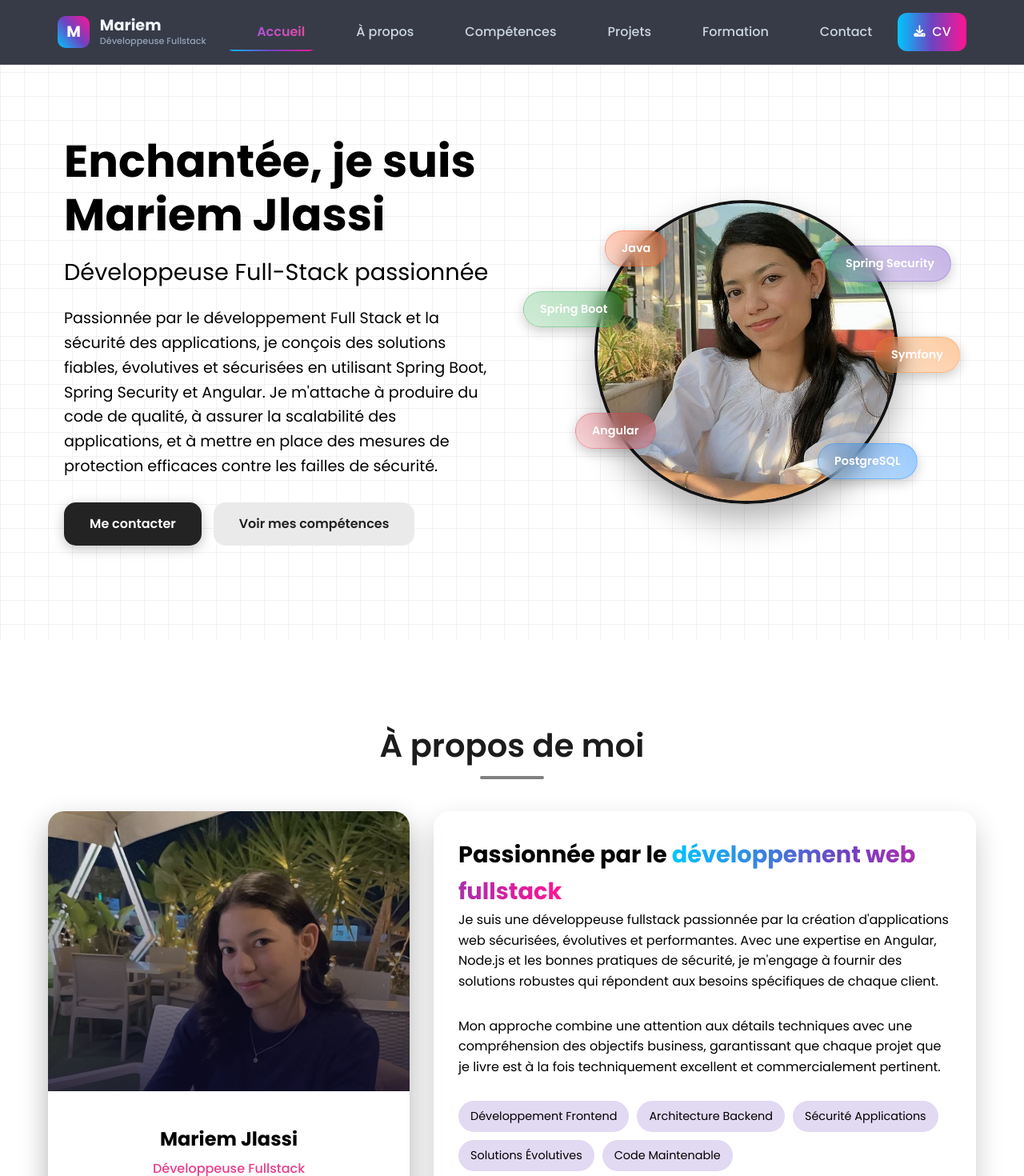
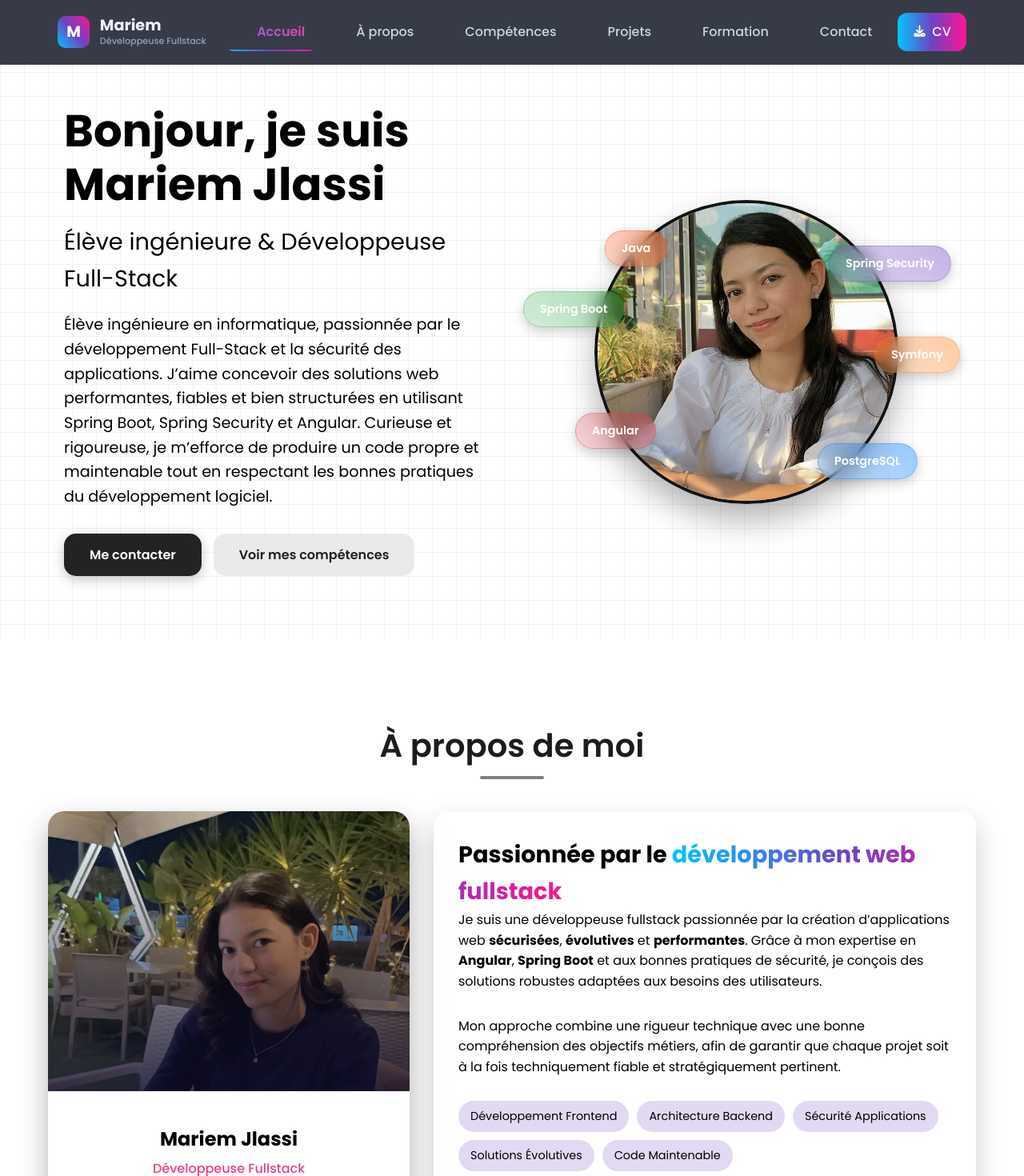
Before and after one commit to Mariemjlassi/MyPortfolio, an Angular app: page / in a window 1280 px wide. Shown: the top 1470 px of the page at 80% size. Built offline with nearby package versions, Linux system fonts and the light colour scheme.

Commit message:
portfolio

```diff
--- a/src/app/components/about/about.component.css
+++ b/src/app/components/about/about.component.css
@@ -113,8 +113,10 @@
 
 .code-line {
   line-height: 1.5;
-  white-space: pre;
+  white-space: pre-wrap; /* permet le retour à la ligne */
+  word-break: break-word; /* casse les mots trop longs */
 }
+
 
 .keyword { color: #569cd6; }
 .variable { color: #9cdcfe; }
--- a/src/app/components/about/about.component.html
+++ b/src/app/components/about/about.component.html
@@ -48,17 +48,17 @@
   </div>
 
   <div class="code-line">
-    &nbsp;&nbsp;<span class="property">location</span>:
+    &nbsp;&nbsp;<span class="property">localisation</span>:
     <span class="string">"{{ profileData.location }}"</span>,
   </div>
 
   <div class="code-line">
-    &nbsp;&nbsp;<span class="property">specialté</span>:
+    &nbsp;&nbsp;<span class="property">spécialté</span>:
     <span class="string">"Développement des systèmes d'information"</span>,
   </div>
 
   <div class="code-line">
-    &nbsp;&nbsp;<span class="property">available</span>:
+    &nbsp;&nbsp;<span class="property">disponible</span>:
     <span class="boolean">true</span>,
   </div>
 
@@ -83,16 +83,20 @@
 
         <!-- Section de description avec effet de révélation -->
         <div class="description-panel">
-                    <h3 class="description-title">Passionnée par le <span class="highlight">développement web fullstack</span></h3>
-                    <p class="description-text">
-                        Je suis une développeuse fullstack passionnée par la création d'applications web sécurisées, évolutives et performantes.
-                        Avec une expertise en Angular, Node.js et les bonnes pratiques de sécurité, je m'engage à fournir des solutions
-                        robustes qui répondent aux besoins spécifiques de chaque client.
-                    </p>
-                    <p class="description-text">
-                        Mon approche combine une attention aux détails techniques avec une compréhension des objectifs business,
-                        garantissant que chaque projet que je livre est à la fois techniquement excellent et commercialement pertinent.
-                    </p>
+                    <h3 class="description-title">
+    Passionnée par le <span class="highlight">développement web fullstack</span>
+  </h3>
+  <p class="description-text">
+    Je suis une développeuse fullstack passionnée par la création d’applications web
+    <strong>sécurisées</strong>, <strong>évolutives</strong> et <strong>performantes</strong>.
+    Grâce à mon expertise en <strong>Angular</strong>, <strong>Spring Boot</strong> et aux bonnes pratiques
+    de sécurité, je conçois des solutions robustes adaptées aux besoins des utilisateurs.
+  </p>
+  <p class="description-text">
+    Mon approche combine une rigueur technique avec une bonne compréhension des objectifs
+    métiers, afin de garantir que chaque projet soit à la fois techniquement fiable et
+    stratégiquement pertinent.
+  </p>
 
                     <div class="tag-cloud">
                         <span class="tag">Développement Frontend</span>
--- a/src/app/components/education/education.component.css
+++ b/src/app/components/education/education.component.css
@@ -52,6 +52,24 @@
   transition: all 0.3s ease;
   font-family:'Poppins', sans-serif;;
 }
+/* Style spécifique pour la formation actuelle */
+.current-study {
+  border: 2px solid #4CAF50;
+  box-shadow: 0 4px 10px rgba(76, 175, 80, 0.2);
+  position: relative;
+}
+
+/* Tag "Présent" à côté de la période */
+.present-tag {
+  background-color: #4CAF50;
+  color: white;
+  font-size: 0.8rem;
+  padding: 3px 8px;
+  border-radius: 10px;
+  margin-left: 8px;
+  font-weight: 600;
+}
+
 
 .tab-button.active {
   background: rgba(111, 66, 193, 0.4);
--- a/src/app/components/education/education.component.html
+++ b/src/app/components/education/education.component.html
@@ -34,21 +34,23 @@
         <h3 class="card-title">Institut Supérieur des Études Technologiques de Radès</h3>
         <h4 class="card-subtitle">Licence en Technologies de l'Information</h4>
         <p class="card-description">
-          Formation complète en technologies de l'information avec spécialisation en développement des systèmes d'information.
+          Formation complète en technologies de l'informatique avec spécialisation en développement des systèmes d'information.
         </p>
 
       </div>
 
-      <!--<div class="education-card">
-        <div class="card-period">2025 - Présent</div>
-        <h3 class="card-title">Cycle Ingénieur</h3>
-        <h4 class="card-subtitle">iTeam University</h4>
+      <div class="education-card">
+        <div class="card-period">
+    2025 - 2028
+    <span class="present-tag">Présent</span>
+  </div>
+        <h3 class="card-title">iTeam University</h3>
+        <h4 class="card-subtitle">Cycle Ingénieur</h4>
         <p class="card-description">
-          Étudiante en cycle ingénieur, approfondissant mes compétences en
-          <strong>architecture logicielle, intelligence artificielle et sécurité des systèmes</strong>.
+          Élève ingénieur en 1<sup>ère</sup> année, axée sur le développement sécurisé et l’architecture logicielle robuste, avec un intérêt particulier pour la cybersécurité et la fiabilité des systèmes d’information.
         </p>
 
-      </div>-->
+      </div>
     </div>
   </div>
 
--- a/src/app/components/home/home.component.html
+++ b/src/app/components/home/home.component.html
@@ -2,8 +2,8 @@
   <div class="container">
     <div class="hero-content">
       <div class="hero-text">
-        <h1>Enchantée, je suis <span class="highlight">{{ profileData.name }}</span></h1>
-<h2 style="color: black;">Développeuse Full-Stack passionnée</h2>
+        <h1>Bonjour, je suis <span class="highlight">{{ profileData.name }}</span></h1>
+<h2 style="color: black;">Élève ingénieure & Développeuse Full-Stack</h2>
 <p style="color: black;">{{ profileData.aboutMe }}</p>
 
         <div class="hero-buttons">
--- a/src/app/services/data.service.ts
+++ b/src/app/services/data.service.ts
@@ -29,7 +29,8 @@ getLanguageProgress(level: string): string {
       title: 'Développeuse Full-Stack',
       location: 'Borj el amri, Mannouba',
       email: 'jlassiimariem52@gmail.com',
-      aboutMe: "Passionnée par le développement Full Stack et la sécurité des applications, je conçois des solutions fiables, évolutives et sécurisées en utilisant Spring Boot, Spring Security et Angular. Je m'attache à produire du code de qualité, à assurer la scalabilité des applications, et à mettre en place des mesures de protection efficaces contre les failles de sécurité.",
+      aboutMe: "Élève ingénieure en informatique, passionnée par le développement Full-Stack et la sécurité des applications. J’aime concevoir des solutions web performantes, fiables et bien structurées en utilisant Spring Boot, Spring Security et Angular. Curieuse et rigoureuse, je m’efforce de produire un code propre et maintenable tout en respectant les bonnes pratiques du développement logiciel.",
+
       about: 'Développeuse Full-Stack avec une solide expérience dans la conception et le développement d\'applications web complètes. Spécialisée dans les technologies Java/Spring et Angular, avec une expertise particulière en sécurité des applications et méthodologies Agile.',
       skills: [
         { name: 'Java', level: 85, category: 'backend' },
```
Also changed, not shown: 1 other file (tests, documents, lock files or other folders).
